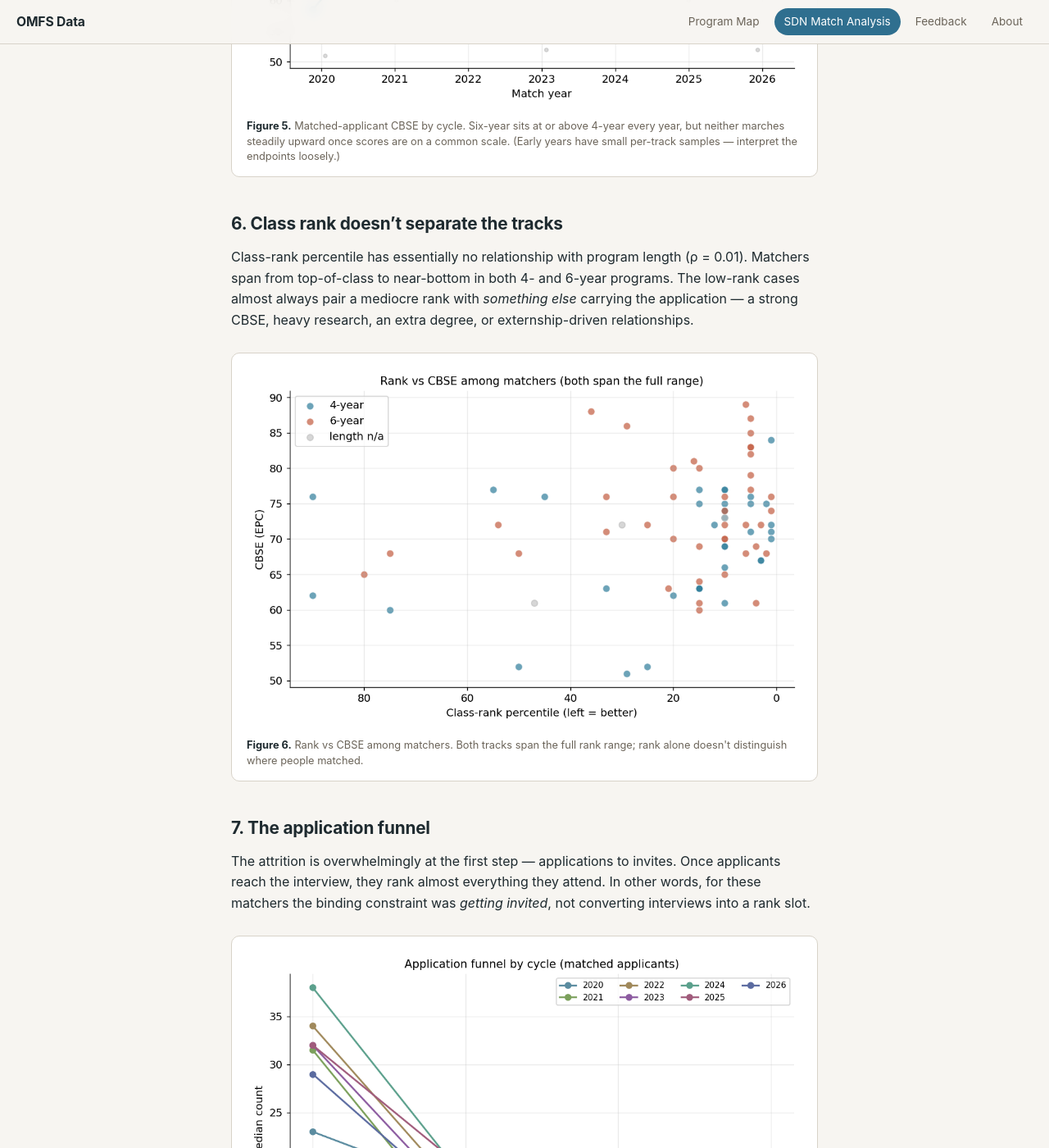
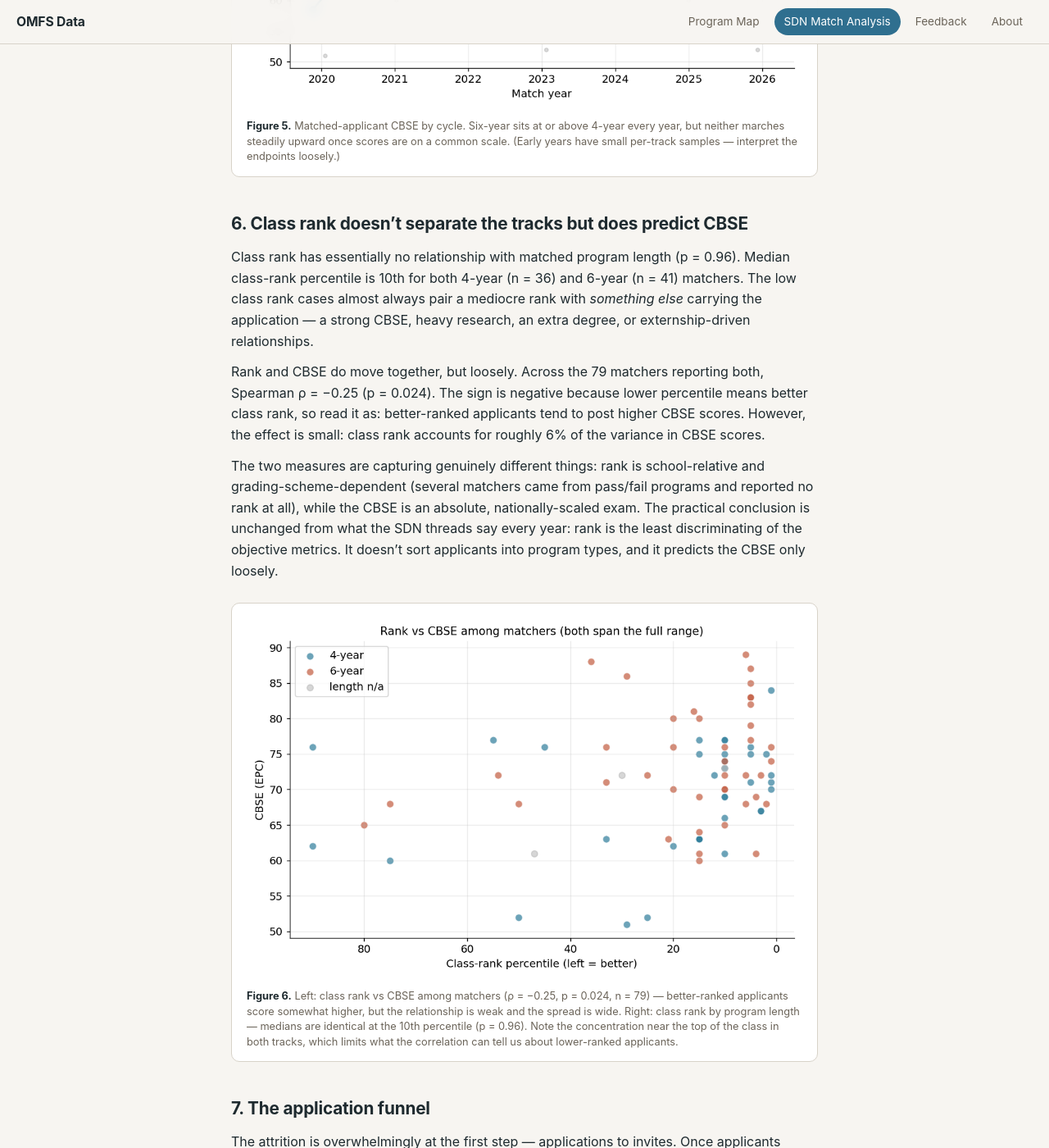
Before and after one commit to omfsdata/data, a Jekyll site: the page built from analysis.md, in a window 1280 px wide and 1400 px high, scrolled down 5051 px. Shown: the whole window at 82% size. Built offline with Jekyll 4.4.1, drawn with Linux system fonts in a browser that asks for light colours.

Commit message:
Update analysis.md

```diff
--- a/analysis.md
+++ b/analysis.md
@@ -76,11 +76,15 @@ The perennial forum refrain is that matched CBSE scores climb every cycle. Once
 
 {% include figure.html num="5" src="f2_cbse_trend.png" caption="Matched-applicant CBSE by cycle. Six-year sits at or above 4-year every year, but neither marches steadily upward once scores are on a common scale. (Early years have small per-track samples — interpret the endpoints loosely.)" %}
 
-## 6. Class rank doesn't separate the tracks
+## 6. Class rank doesn't separate the tracks but does predict CBSE
 
-Class-rank percentile has essentially no relationship with program length (ρ = 0.01). Matchers span from top-of-class to near-bottom in both 4- and 6-year programs. The low-rank cases almost always pair a mediocre rank with *something else* carrying the application — a strong CBSE, heavy research, an extra degree, or externship-driven relationships.
+Class rank has essentially no relationship with matched program length (p = 0.96). Median class-rank percentile is 10th for both 4-year (n = 36) and 6-year (n = 41) matchers. The low class rank cases almost always pair a mediocre rank with *something else* carrying the application — a strong CBSE, heavy research, an extra degree, or externship-driven relationships.
 
-{% include figure.html num="6" src="f6_rank.png" caption="Rank vs CBSE among matchers. Both tracks span the full rank range; rank alone doesn't distinguish where people matched." %}
+Rank and CBSE do move together, but loosely. Across the 79 matchers reporting both, Spearman ρ = −0.25 (p = 0.024). The sign is negative because lower percentile means better class rank, so read it as: better-ranked applicants tend to post higher CBSE scores. However, the effect is small: class rank accounts for roughly 6% of the variance in CBSE scores.
+
+The two measures are capturing genuinely different things: rank is school-relative and grading-scheme-dependent (several matchers came from pass/fail programs and reported no rank at all), while the CBSE is an absolute, nationally-scaled exam. The practical conclusion is unchanged from what the SDN threads say every year: rank is the least discriminating of the objective metrics. It doesn't sort applicants into program types, and it predicts the CBSE only loosely.
+
+{% include figure.html num="6" src="f6_rank.png" caption="Left: class rank vs CBSE among matchers (ρ = −0.25, p = 0.024, n = 79) — better-ranked applicants score somewhat higher, but the relationship is weak and the spread is wide. Right: class rank by program length — medians are identical at the 10th percentile (p = 0.96). Note the concentration near the top of the class in both tracks, which limits what the correlation can tell us about lower-ranked applicants." %}
 
 ## 7. The application funnel
 
```
